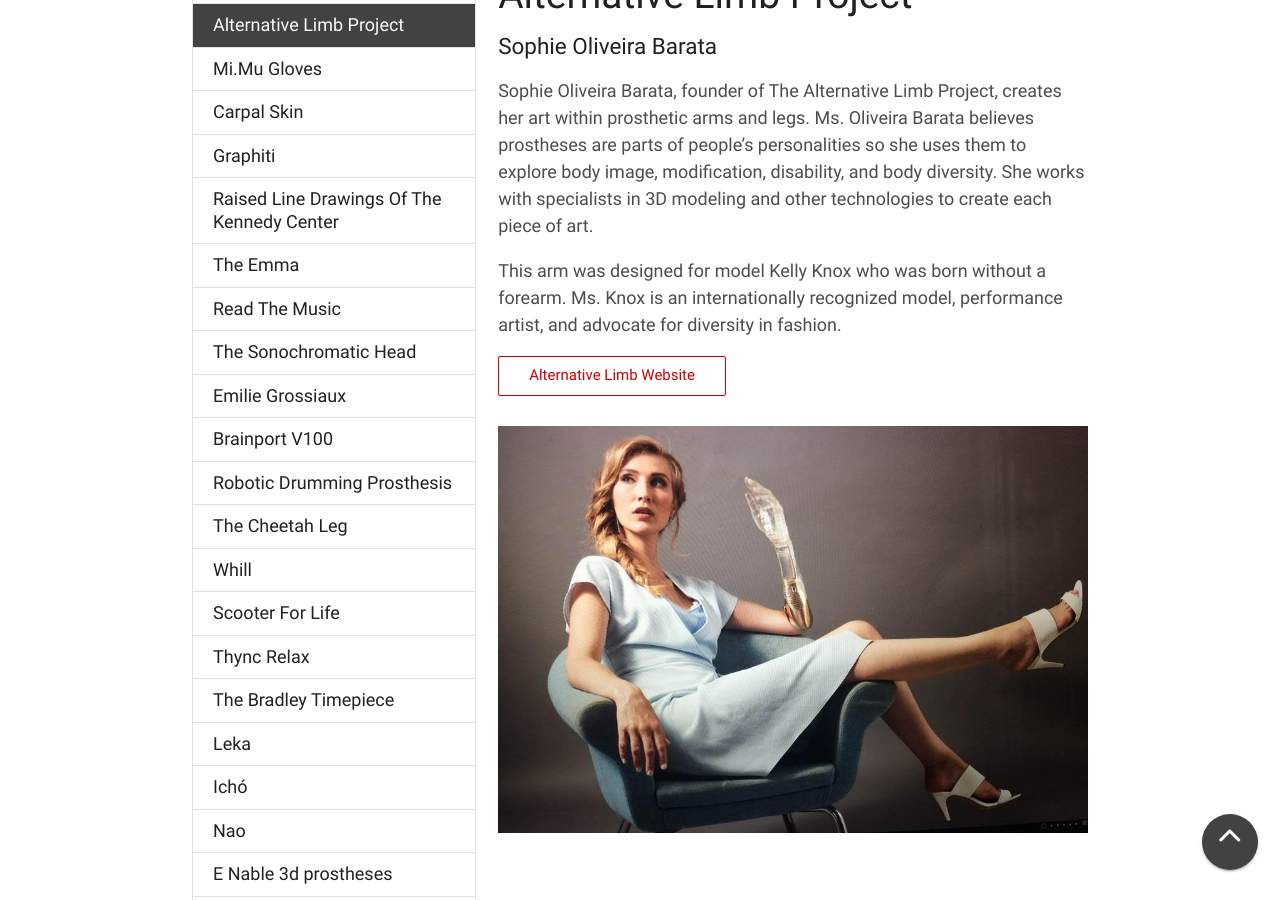
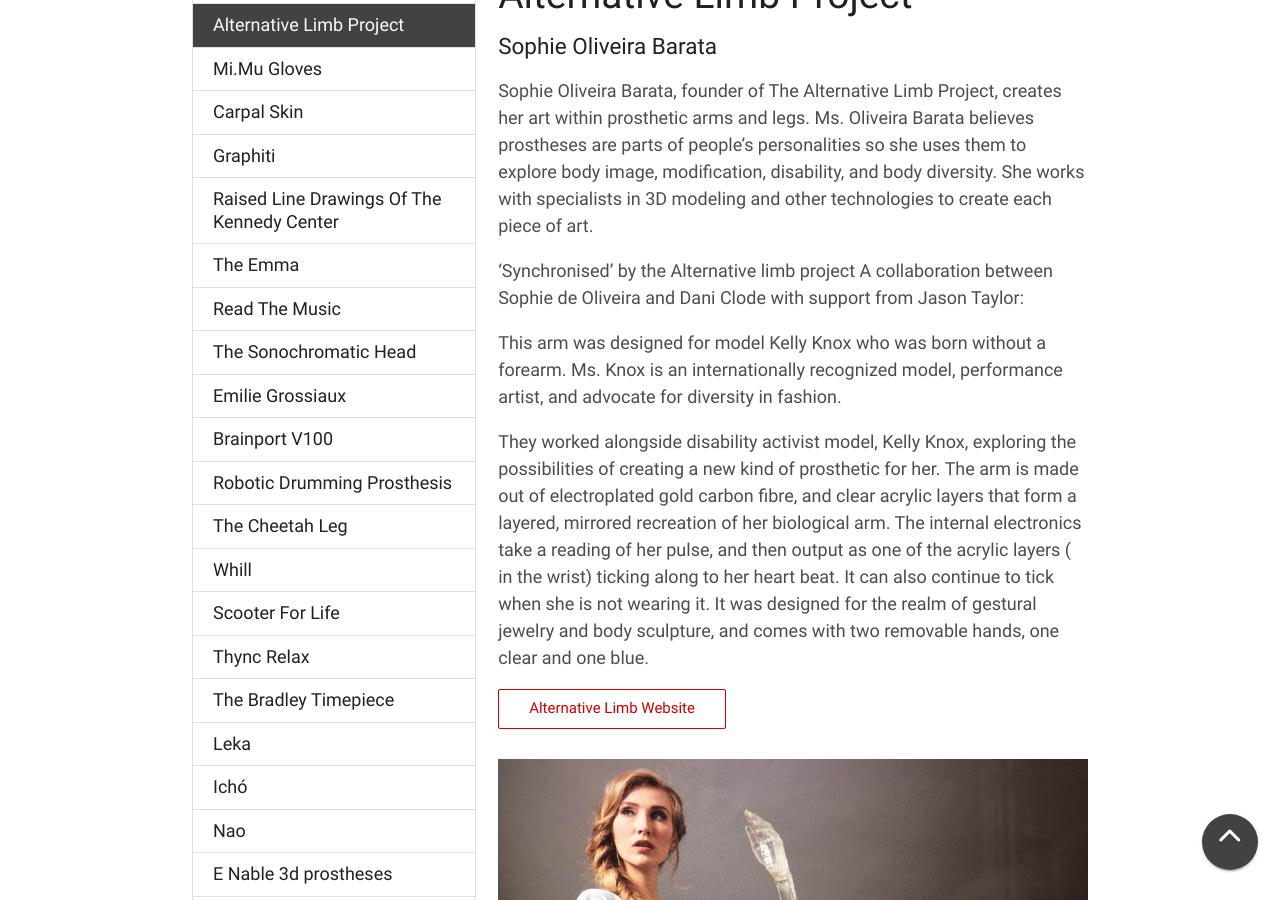
Before and after one commit to WoodburyShortridge/jfkc, a Jekyll site: the page built from _posts/2017-06-24-Alternative-Limb-Project.md, in a window 1280 px wide and 900 px high, scrolled down 314 px. Built offline with Jekyll 4.4.1, drawn with Linux system fonts in a browser that asks for light colours; nearby versions of some CDN libraries.

Commit message:
alt limb text

```diff
--- a/_posts/2017-06-24-Alternative-Limb-Project.md
+++ b/_posts/2017-06-24-Alternative-Limb-Project.md
@@ -19,9 +19,13 @@ works with specialists in 3D modeling
 and other technologies to create each
 piece of art.
 
+'Synchronised’ by the Alternative limb project
+A collaboration between Sophie de Oliveira and Dani Clode with support from Jason Taylor:
 
 This arm was designed for model Kelly
 Knox who was born without a forearm.
 Ms. Knox is an internationally
 recognized model, performance artist,
 and advocate for diversity in fashion.
+
+They worked alongside disability activist model, Kelly Knox, exploring the possibilities of creating a new kind of prosthetic for her. The arm is made out of electroplated gold carbon fibre, and clear acrylic layers that form a layered, mirrored recreation of her biological arm. The internal electronics take a reading of her pulse, and then output as one of the acrylic layers  ( in the wrist) ticking along to her heart beat. It can also continue to tick when she is not wearing it. It was designed for the realm of gestural jewelry and body sculpture, and comes with two removable hands, one clear and one blue.
```
